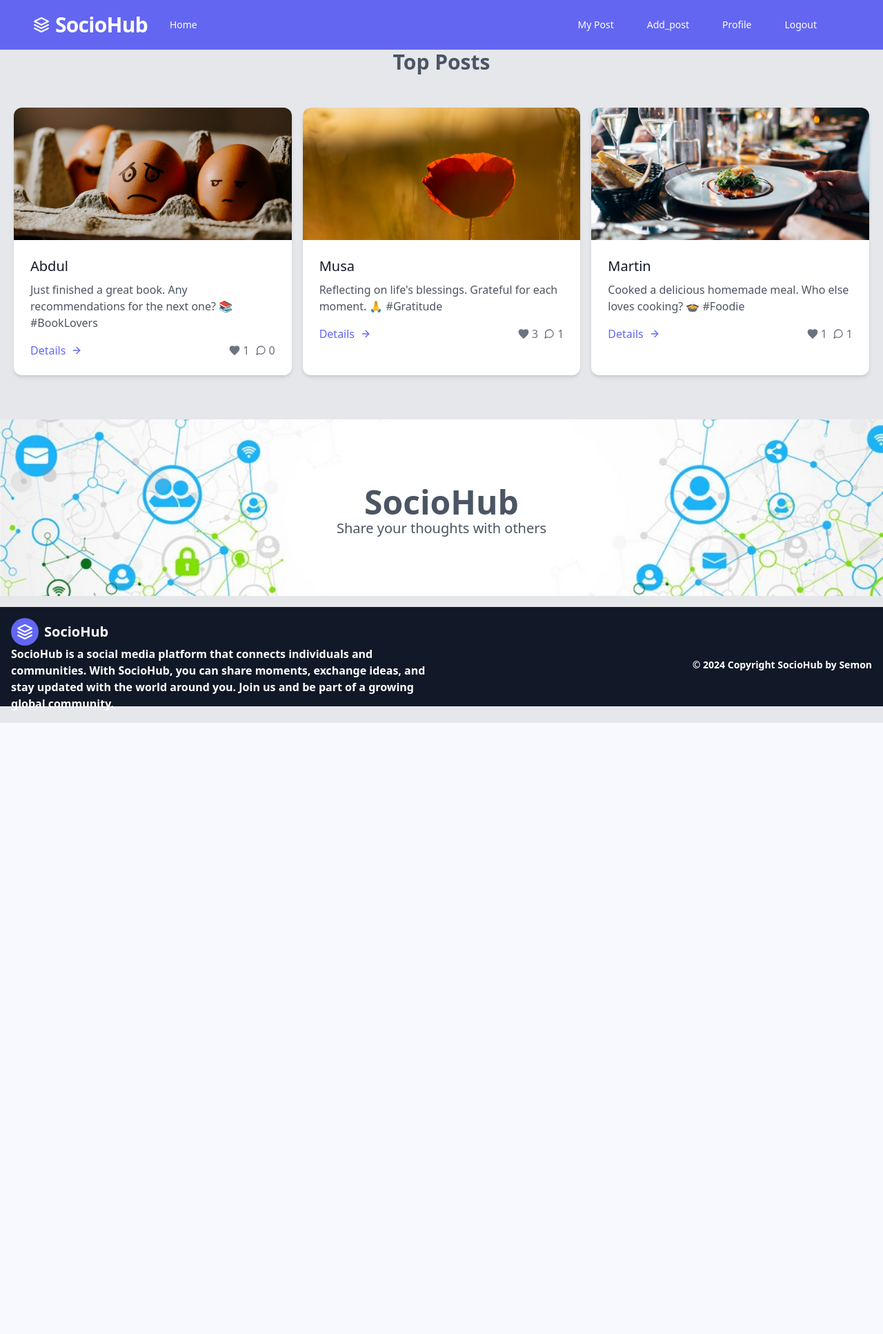
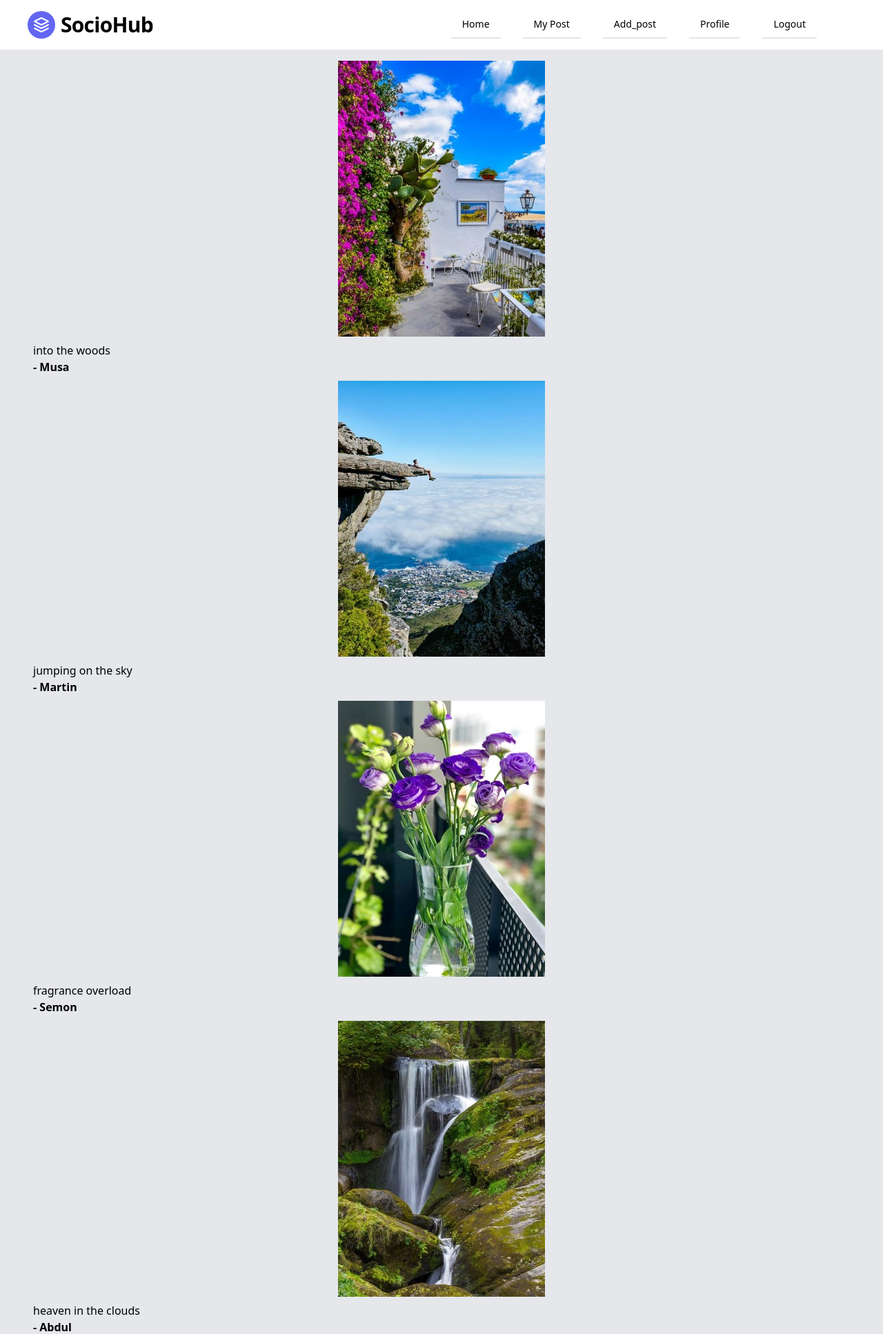
Before and after one commit to mohiminulsemon/SocioHub, a Django app: page / in a window 1280 px wide. Shown: the top 1934 px of the page at 69% size. Before the commit the page ends 1048 px from the top, so only its background shows below. Run offline with Django 4.2, Linux system fonts and the light colour scheme; a user stored in the database is signed in; data comes from the database, SQL or seed files in the repository; some libraries are stand-ins or nearby versions.

Commit message:
updated styles

```diff
--- a/core/templates/base.html
+++ b/core/templates/base.html
@@ -7,6 +7,7 @@
     <meta name="description" content="" />
     <title>{% block head_title %}SocioHub{% endblock %}</title>
     <link href="https://unpkg.com/tailwindcss@^1.0/dist/tailwind.min.css" rel="stylesheet" />
+    <link href="https://cdn.jsdelivr.net/npm/swiffy-slider@1.6.0/dist/css/swiffy-slider.min.css" rel="stylesheet" crossorigin="anonymous">
     {% block head_extra %}{% endblock %}
 </head>
 
@@ -25,6 +26,7 @@
 
 
 <script src="https://cdn.jsdelivr.net/npm/sweetalert2@11"></script>
+<script src="https://cdn.jsdelivr.net/npm/swiffy-slider@1.6.0/dist/js/swiffy-slider.min.js" crossorigin="anonymous" defer></script>
 
 </body>
 </html>
--- a/core/templates/index.html
+++ b/core/templates/index.html
@@ -4,7 +4,10 @@
 {% block head_title %}SocioHub-Home{% endblock %}
 
 {% block content %}
+  <!-- UserSpotlight Section -->
+{% include 'spotlight.html' %}
 
+  <!-- Top Posts Section -->
 <section class="text-gray-600 body-font">
   <h2 class="text-3xl font-bold text-center">Top Posts</h2>
     <div class="container px-5 py-12 mx-auto">
@@ -59,6 +62,9 @@
   </section>
 
 
+  <!-- Latest News Section -->
+  {% include 'latest_news.html' %}
+
   <!--before  footer  -->
   <section class="text-gray-600 body-font relative m-4 lg:container mx-auto">
     <img class="w-full h-64 object-cover object-center" src="{% static '../static/cover.jpg' %}" alt="Cover Image">
--- /dev/null
+++ b/core/templates/latest_news.html
@@ -0,0 +1,28 @@
+{% load static %}
+<div class="swiffy-slider slider-item-show4 slider-nav-outside slider-nav-dark slider-nav-sm slider-nav-visible slider-nav-page slider-item-snapstart slider-nav-autoplay slider-nav-autopause slider-item-ratio slider-item-ratio-contain slider-item-ratio-32x9 bg-white shadow-lg py-3 py-lg-4" data-slider-nav-autoplay-interval="2000">
+    <div class="slider-container">
+        <div><img src="../assets/img/brandlogos/css-3.svg" alt="..."></div>
+        <div><img src="../assets/img/brandlogos/DWLogoColor_sm.svg" loading="lazy" alt="..."></div>
+        <div><img src="../assets/img/brandlogos/javascript-1.svg" loading="lazy" alt="..."></div>
+        <div><img src="../assets/img/brandlogos/bootstrap-5.svg" loading="lazy" alt="..."></div>
+        <div><img src="../assets/img/brandlogos/eslint-1.svg" loading="lazy" alt="..."></div>
+        <div><img src="../assets/img/brandlogos/github-2.svg" loading="lazy" alt="..."></div>
+        <div><img src="../assets/img/brandlogos/html-1.svg" loading="lazy" alt="..."></div>
+        <div><img src="../assets/img/brandlogos/svelte-wordmark-1.svg" loading="lazy" alt="..."></div>
+        <div><img src="../assets/img/brandlogos/next-js.svg" loading="lazy" alt="..."></div>
+        <div><img src="../assets/img/brandlogos/webpack-icon.svg" loading="lazy" alt="..."></div>
+        <div><img src="../assets/img/brandlogos/react-2.svg" loading="lazy" alt="..."></div>
+        <div><img src="../assets/img/brandlogos/star-wars-4.svg" loading="lazy" alt="..."></div>
+        <div><img src="../assets/img/brandlogos/vue-9.svg" loading="lazy" alt="..."></div>
+        <div><img src="../assets/img/brandlogos/meteor-5.svg" loading="lazy" alt="..."></div>
+        <div><img src="../assets/img/brandlogos/nuxt-2.svg" loading="lazy" alt="..."></div>
+        <div><img src="../assets/img/brandlogos/nodejs-1.svg" loading="lazy" alt="..."></div>
+        <div><img src="../assets/img/brandlogos/prettier-2.svg" loading="lazy" alt="..."></div>
+        <div><img src="../assets/img/brandlogos/angular-icon-1.svg" loading="lazy" alt="..."></div>
+        <div><img src="../assets/img/brandlogos/github-icon.svg" loading="lazy" alt="..."></div>
+    </div>
+
+    <button type="button" class="slider-nav" aria-label="Go left"></button>
+    <button type="button" class="slider-nav slider-nav-next" aria-label="Go left"></button>
+
+</div>
--- a/core/templates/nav.html
+++ b/core/templates/nav.html
@@ -1,13 +1,12 @@
-<nav class="flex items-center justify-between flex-wrap bg-indigo-500 text-white py-4 px-10">
-  <div class="flex items-center justify-center  text-white mr-6">
+<nav class="flex items-center justify-between flex-wrap bg-white  py-4 px-10">
+  <div class="flex items-center justify-center  text-base mr-6">
     <svg xmlns="http://www.w3.org/2000/svg" fill="none" stroke="currentColor" stroke-linecap="round" stroke-linejoin="round" stroke-width="2" class="w-10 h-10 text-white p-2 bg-indigo-500 rounded-full" viewBox="0 0 24 24">
       <path d="M12 2L2 7l10 5 10-5-10-5zM2 17l10 5 10-5M2 12l10 5 10-5"></path>
     </svg>
-      <span class="font-semibold text-xl tracking-tight  text-3xl "><a href="/">SocioHub</a></span>
-      <a href="{% url 'home' %}" class="inline-block font-medium text-sm px-4 mr-4 ml-4 py-3 leading-none bg-teal-900 rounded text-teal-100 border-white hover:border-transparent hover:bg-teal-500 mt-4 lg:mt-0">Home</a>
+      <span class="font-semibold text-xl tracking-tight  text-3xl text-teal-900 ml-2"><a href="/">SocioHub</a></span>
   </div>
   <div class="block md:hidden">
-      <button id="menu-toggle" class="flex items-center px-3 py-2 border rounded text-white border-white-400 hover:text-white hover:border-white">
+      <button id="menu-toggle" class="flex items-center px-3 py-2 border rounded text-base border-gray-400 hover:text-base hover:border-white">
           <svg class="fill-current h-3 w-3" viewBox="0 0 20 20" xmlns="http://www.w3.org/2000/svg"><title>Menu</title><path d="M0 3h20v2H0V3zm0 6h20v2H0V9zm0 6h20v2H0v-2z"/></svg>
       </button>
   </div>
@@ -16,30 +15,35 @@
           <div class="text-md lg:flex-grow">
 
           </div>
-          <div class="flex w-auto">
-            <a href="{% url 'my_posts' %}" class="inline-block font-medium text-sm px-4 mr-4 py-3 leading-none bg-teal-900 rounded text-teal-100 border-white hover:border-transparent hover:bg-teal-500 mt-4 lg:mt-0">My Post</a>
-            <a href="{% url 'add_post' %}" class="inline-block font-medium text-sm px-4 mr-4 py-3 leading-none bg-teal-900 rounded text-teal-100 border-white hover:border-transparent hover:bg-teal-500 mt-4 lg:mt-0">Add_post</a>
-              <a href="{% url 'profile' %}" class="inline-block font-medium text-sm px-4 mr-4 py-3 leading-none bg-teal-900 rounded text-teal-100 border-white hover:border-transparent hover:bg-teal-500 mt-4 lg:mt-0">Profile</a>
-              <a href="{% url 'logout' %}" class="inline-block font-medium text-sm px-4 py-3 leading-none bg-teal-900 rounded text-teal-100 border-white hover:border-transparent hover:bg-teal-500 mt-4 lg:mt-0">Logout</a>
+          <div class="flex flex-wrap w-auto justify-center items-center">
+            <a href="{% url 'home' %}" class="inline-block font-medium text-sm px-4 mr-4 ml-4 py-3 leading-none text-teal-900 border-b-2 border-teal-900 hover:border-teal-500 hover:bg-gray-400 mt-4 lg:mt-0">Home</a>
+            <a href="{% url 'my_posts' %}" class="inline-block font-medium text-sm px-4 mr-4 ml-4 py-3 leading-none text-teal-900 border-b-2 border-teal-900 hover:border-teal-500 hover:bg-gray-400 mt-4 lg:mt-0">My Post</a>
+            <a href="{% url 'add_post' %}" class="inline-block font-medium text-sm px-4 mr-4 ml-4 py-3 leading-none text-teal-900 border-b-2 border-teal-900 hover:border-teal-500 hover:bg-gray-400 mt-4 lg:mt-0">Add_post</a>
+              <a href="{% url 'profile' %}" class="inline-block font-medium text-sm px-4 mr-4 ml-4 py-3 leading-none text-teal-900 border-b-2 border-teal-900 hover:border-teal-500 hover:bg-gray-400 mt-4 lg:mt-0">Profile</a>
+              <a href="{% url 'logout' %}" class="inline-block font-medium text-sm px-4 mr-4 ml-4 py-3 leading-none text-teal-900 border-b-2 border-teal-900 hover:border-teal-500 hover:bg-gray-400 mt-4 lg:mt-0">Logout</a>
           </div>
       {% else %}
           <div class="text-md lg:flex-grow"></div>
           <div>
-              <a href="{% url 'login' %}" class="mr-2 inline-block font-medium text-sm px-4 py-3 leading-none bg-teal-900 rounded text-teal-100 border-white hover:border-transparent hover:bg-teal-500 mt-4 lg:mt-0">Login</a>
+            <a href="{% url 'home' %}" class="inline-block font-medium text-sm px-4 mr-4 ml-4 py-3 leading-none text-teal-900 border-b-2 border-teal-900 hover:border-teal-500 hover:bg-gray-400 mt-4 lg:mt-0">Home</a>
           </div>
           <div>
-              <a href="{% url 'signup' %}" class="inline-block font-medium text-sm px-4 py-3 ml-4 leading-none bg-teal-900 rounded text-teal-100 border-white hover:border-transparent hover:bg-teal-500 mt-4 lg:mt-0">Register</a>
+              <a href="{% url 'login' %}" class="mr-2 inline-block font-medium text-sm px-4 mr-4 ml-4 py-3 leading-none text-teal-900 border-b-2 border-teal-900 hover:border-teal-500 hover:bg-gray-400 mt-4 lg:mt-0">Login</a>
+          </div>
+          <div>
+              <a href="{% url 'signup' %}" class="inline-block font-medium text-sm px-4 py-3 ml-4 leading-none bg-teal-900 rounded text-teal-100 border-white hover:border-transparent hover:bg-gray-400 hover:bg-teal-500 mt-4 lg:mt-0">Register</a>
           </div>
       {% endif %}
   </div>
 
   <div id="menu" class="hidden md:hidden items-center space-x-2">
     {% if request.user.is_authenticated %}
-        <div class="flex w-auto">
-          <a href="{% url 'my_posts' %}" class="inline-block font-medium text-sm px-4 mr-4 py-3 leading-none bg-teal-900 rounded text-teal-100 border-white hover:border-transparent hover:bg-teal-500 mt-4 lg:mt-0">My Post</a>
-          <a href="{% url 'add_post' %}" class="inline-block font-medium text-sm px-4 mr-4 py-3 leading-none bg-teal-900 rounded text-teal-100 border-white hover:border-transparent hover:bg-teal-500 mt-4 lg:mt-0">Add_post</a>
-            <a href="{% url 'profile' %}" class="inline-block font-medium text-sm px-4 mr-4 py-3 leading-none bg-teal-900 rounded text-teal-100 border-white hover:border-transparent hover:bg-teal-500 mt-4 lg:mt-0">Profile</a>
-            <a href="{% url 'logout' %}" class="inline-block font-medium text-sm px-4 py-3 leading-none bg-teal-900 rounded text-teal-100 border-white hover:border-transparent hover:bg-teal-500 mt-4 lg:mt-0">Logout</a>
+        <div class="flex flex-wrap w-auto justify-center items-center">
+          <a href="{% url 'home' %}" class="inline-block font-medium text-sm px-4 mr-4 ml-4 py-3 leading-none text-teal-900 border-b-2 border-teal-900 hover:border-teal-500 hover:bg-gray-400 mt-4 lg:mt-0">Home</a>
+          <a href="{% url 'my_posts' %}" class="inline-block font-medium text-sm px-4 mr-4 ml-4 py-3 leading-none text-teal-900 border-b-2 border-teal-900 hover:border-teal-500 hover:bg-gray-400 mt-4 lg:mt-0">My Post</a>
+          <a href="{% url 'add_post' %}" class="inline-block font-medium text-sm px-4 mr-4 ml-4 py-3 leading-none text-teal-900 border-b-2 border-teal-900 hover:border-teal-500 hover:bg-gray-400 mt-4 lg:mt-0">Add_post</a>
+            <a href="{% url 'profile' %}" class="inline-block font-medium text-sm px-4 mr-4 ml-4 py-3 leading-none text-teal-900 border-b-2 border-teal-900 hover:border-teal-500 hover:bg-gray-400 mt-4 lg:mt-0">Profile</a>
+            <a href="{% url 'logout' %}" class="inline-block font-medium text-sm px-4 mr-4 ml-4 py-3 leading-none text-teal-900 border-b-2 border-teal-900 hover:border-teal-500 hover:bg-gray-400 mt-4 lg:mt-0">Logout</a>
         </div>
     {% endif %}
 </div>
--- /dev/null
+++ b/core/templates/spotlight.html
@@ -0,0 +1,64 @@
+{% load static %}
+<div class="lg:container my-4 swiffy-slider slider-item-show3 slider-nav-round slider-nav-page">
+    <ul class="slider-container">
+        <li>
+            <div class="card border-0">
+                <div class="ratio ratio-1x1">
+                    <img src="{% static '../static/leaf.jpg' %}" class="card-img-top mx-auto" loading="lazy" alt="...">
+                </div>
+                <div class="card-body px-12 p-2">
+                    <div class="d-flex ">
+                        <h3 class="flex-grow-1 h5">into the woods</h3>
+                        <p class="font-semibold">- Musa</p>
+                    </div>
+
+                </div>
+            </div>
+        </li>
+        <li>
+            <div class="card border-0">
+                <div class="ratio ratio-1x1">
+                    <img src="{% static '../static/hand.jpg' %}" class="card-img-top mx-auto" loading="lazy" alt="...">
+                </div>
+                <div class="card-body px-12 p-2">
+                    <div class="d-flex ">
+                        <h3 class="flex-grow-1 h5">jumping on the sky</h3>
+                        <p class="font-semibold">- Martin</p>
+                    </div>
+
+                </div>
+            </div>
+        </li>
+        <li>
+            <div class="card border-0">
+                <div class="ratio ratio-1x1">
+                    <img src="{% static '../static/flower.jpg' %}" class="card-img-top mx-auto"  loading="lazy" alt="...">
+                </div>
+                <div class="card-body px-12 p-2">
+                    <div class="d-flex ">
+                        <h3 class="flex-grow-1 h5">fragrance overload</h3>
+                        <p class="font-semibold">- Semon</p>
+                    </div>
+
+                </div>
+            </div>
+        </li>
+        <li>
+            <div class="card border-0">
+                <div class="ratio ratio-1x1">
+                    <img src="{% static '../static/paradise.jpg' %}" class="card-img-top mx-auto" loading="lazy" alt="...">
+                </div>
+                <div class="card-body px-12 p-2">
+                    <div class="d-flex ">
+                        <h3 class="flex-grow-1 h5">heaven in the clouds</h3>
+                        <p class="font-semibold">- Abdul</p>
+                    </div>
+
+                </div>
+            </div>
+        </li>
+    </ul>
+
+    <button type="button" class="slider-nav outline-none" aria-label="Go left"></button>
+    <button type="button" class="slider-nav slider-nav-next outline-none" aria-label="Go left"></button>
+</div>
--- a/core/views.py
+++ b/core/views.py
@@ -1,12 +1,26 @@
 from django.shortcuts import render
 from Posts.models import Post, Comment
 from Posts import forms
+from .constants import USER_SPOTLIGHT_DATA, LATEST_NEWS_DATA
 # Create your views here.
 
 
 
 def home(request):
     posts = Post.objects.all()
-    comments = Comment.objects.all()  # Fetch all comments
+    comments = Comment.objects.all()
     comment_form = forms.CommentForm()
-    return render(request, 'index.html', {'posts': posts, 'comments': comments, 'comment_form': comment_form})
+
+    # Fetch data for UserSpotlight and Latest News from constants.py
+    user_spotlight_data = USER_SPOTLIGHT_DATA
+    latest_news_data = LATEST_NEWS_DATA
+
+    context = {
+        'posts': posts,
+        'comments': comments,
+        'comment_form': comment_form,
+        'user_spotlight_data': user_spotlight_data,
+        'latest_news_data': latest_news_data,
+    }
+
+    return render(request, 'index.html', context)
```
Also changed, not shown: core/constants.py (added, +12 -0 lines), core/static/flower.jpg (added), core/static/hand.jpg (added), core/static/leaf.jpg (added), core/static/paradise.jpg (added).
